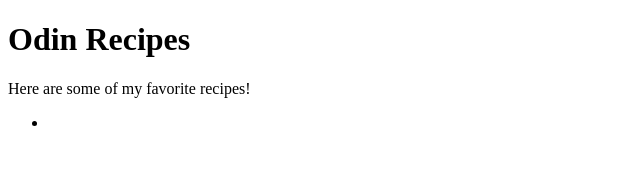
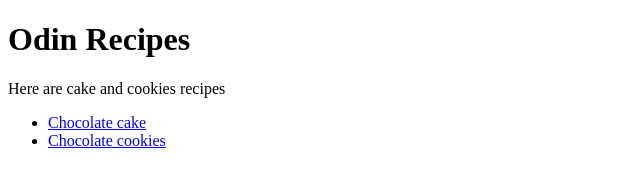
Before and after one commit to Arunima2305/odin-recipes, a plain HTML site: page index.html in a window 1280 px wide. Shown: the whole page, without its empty margins (0-640 px from the left). Drawn offline with Linux system fonts and the light colour scheme.

Commit message:
Recipe link added

```diff
--- a/index.html
+++ b/index.html
@@ -6,9 +6,10 @@
 </head>
 <body>
 <h1>Odin Recipes</h1>
-<p>Here are some of my favorite recipes!</p>
+<p>Here are cake and cookies recipes</p>
 <ul>
-    <li> </li>
+    <li><a href="recipes/Chocolate cake.html">Chocolate cake</a> </li>
+    <li><a href="recipes/chocolate cookies.html">Chocolate cookies</a></li>
 </ul>
 </body>
 </html>
```
